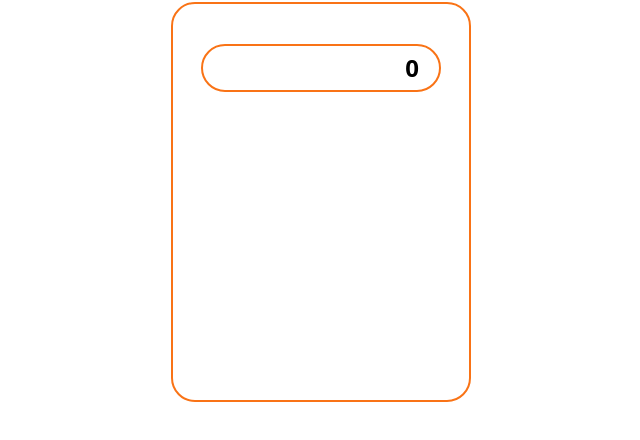
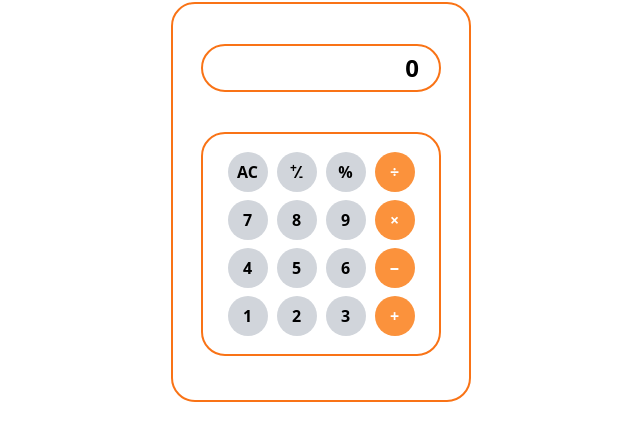
Before and after one commit to devangmalhotra/Calculator, a website: page index.html in a window 1280 px wide. Shown: the part 222-662 px from the top of the page, without its empty margins (319-959 px from the left). Drawn offline with Linux system fonts and the light colour scheme.

Commit message:
added more buttons

```diff
--- a/index.html
+++ b/index.html
@@ -18,6 +18,25 @@
                         <h2 class="text-2xl font-bold">0</h2>
                     </div>
                 </div>
+                <div id="buttons-grid" class="border-2 border-orange-500 rounded-3xl h-56 w-60 p-5 grid grid-cols-4 grid-rows-4 gap-y-3">
+                    <button id="buttonac" class="text-md font-bold bg-gray-300 text-black w-10 h-10 rounded-full justify-self-center self-center">AC</button>
+                    <button id="button-positive-negative" class="text-md font-bold bg-gray-300 text-black w-10 h-10 rounded-full justify-self-center self-center"><sup>+</sup>&frasl;<sub>-</sub>
+                    </button>
+                    <button id="button-percentage" class="text-md font-bold bg-gray-300 text-black w-10 h-10 rounded-full justify-self-center self-center">%</button>
+                    <button id="button-divide" class="text-md font-bold bg-orange-400 text-white w-10 h-10 rounded-full justify-self-center self-center">&divide</button>
+                    <button id="button7" class="text-md font-bold bg-gray-300 text-black w-10 h-10 rounded-full justify-self-center self-center">7</button>
+                    <button id="button8" class="text-md font-bold bg-gray-300 text-black w-10 h-10 rounded-full justify-self-center self-center">8</button>
+                    <button id="button9" class="text-md font-bold bg-gray-300 text-black w-10 h-10 rounded-full justify-self-center self-center">9</button>
+                    <button id="button-multiply" class="text-md font-bold bg-orange-400 text-white w-10 h-10 rounded-full justify-self-center self-center">&times</button>
+                    <button id="button4" class="text-md font-bold bg-gray-300 text-black w-10 h-10 rounded-full justify-self-center self-center">4</button>
+                    <button id="button5" class="text-md font-bold bg-gray-300 text-black w-10 h-10 rounded-full justify-self-center self-center">5</button>
+                    <button id="button6" class="text-md font-bold bg-gray-300 text-black w-10 h-10 rounded-full justify-self-center self-center">6</button>
+                    <button id="button-subtract" class="text-md font-bold bg-orange-400 text-white w-10 h-10 rounded-full justify-self-center self-center">&#8722</button>
+                    <button id="button1" class="text-md font-bold bg-gray-300 text-black w-10 h-10 rounded-full justify-self-center self-center">1</button>
+                    <button id="button2" class="text-md font-bold bg-gray-300 text-black w-10 h-10 rounded-full justify-self-center self-center">2</button>
+                    <button id="button3" class="text-md font-bold bg-gray-300 text-black w-10 h-10 rounded-full justify-self-center self-center">3</button>
+                    <button id="button-add" class="text-md font-bold bg-orange-400 text-white w-10 h-10 rounded-full justify-self-center self-center">+</button>
+                </div>
             </div>
         </div>
     </main>
```
Also changed, not shown: css/style.css.
